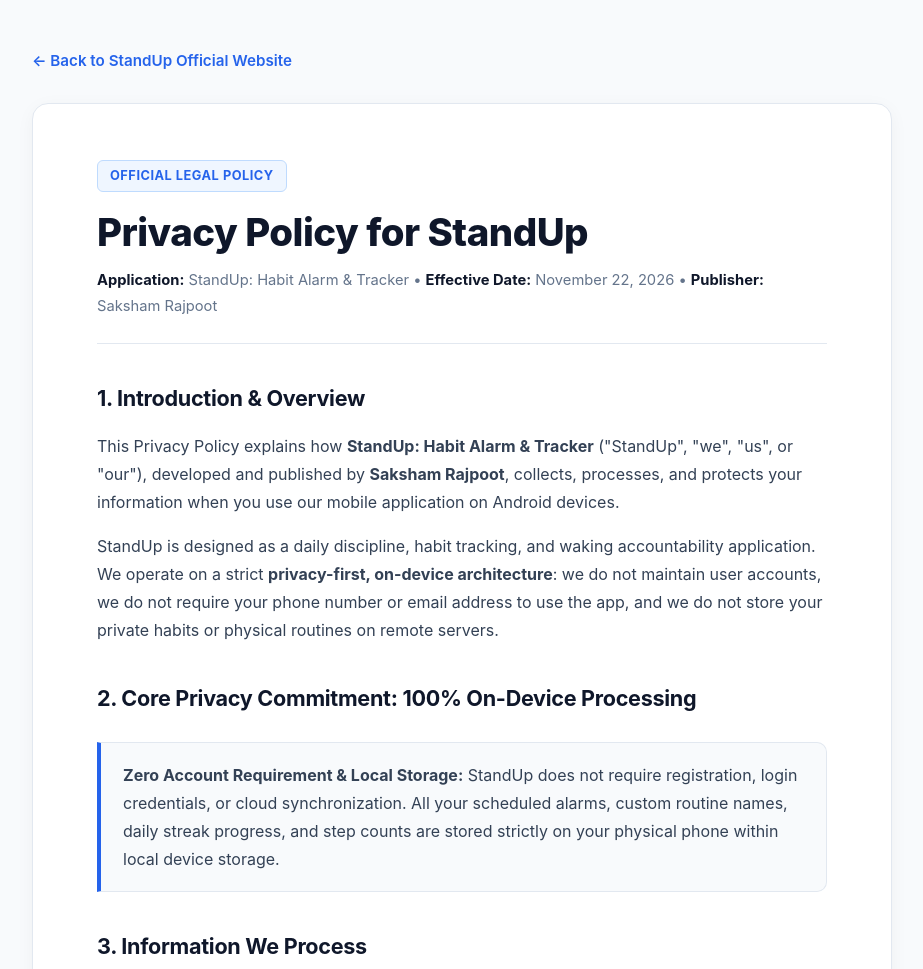
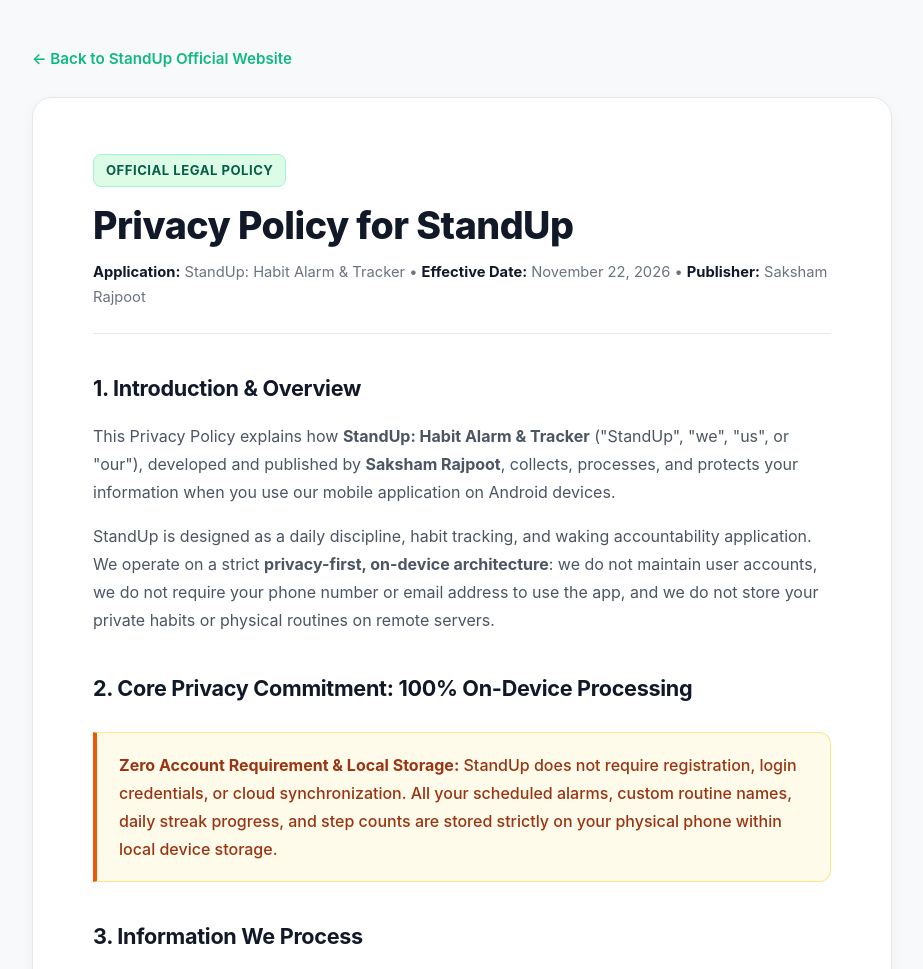
Before and after one commit to SakshamRajpoot10/Growth-Streaks, a website: page docs/privacy.html in a window 1280 px wide. Shown: the top 969 px of the page, without its empty margins (178-1101 px from the left). Drawn offline with Linux system fonts and the light colour scheme.

Commit message:
style(theme): harmonize website and privacy policy with exact StandUp app design system

```diff
--- a/docs/privacy.html
+++ b/docs/privacy.html
@@ -8,35 +8,39 @@
   <link rel="icon" type="image/png" href="assets/icon.png">
   <style>
     :root {
-      --bg-page: #f8fafc;
-      --bg-card: #ffffff;
-      --text-heading: #0f172a;
-      --text-body: #334155;
-      --text-muted: #64748b;
-      --primary: #2563eb;
-      --primary-hover: #1d4ed8;
-      --accent-teal: #0d9488;
-      --border: #e2e8f0;
-      --border-focus: #cbd5e1;
+      --bg-canvas: #F8F9FA;
+      --bg-card: #FFFFFF;
+      --text-heading: #111827;
+      --text-body: #4B5563;
+      --text-muted: #6B7280;
+      --primary: #10B981;
+      --primary-hover: #059669;
+      --primary-light: #34D399;
+      --primary-soft: #DCFCE7;
+      --primary-text: #065F46;
+      --streak-accent: #EA580C;
+      --streak-bg: #FFFBEB;
+      --streak-border: #FDE68A;
+      --streak-text: #9A3412;
+      --border: #E5E7EB;
+      --border-subtle: #F3F4F6;
+      --shadow-card: 0 4px 16px -2px rgba(17, 24, 39, 0.05);
       --font: -apple-system, BlinkMacSystemFont, "Segoe UI", Roboto, "Helvetica Neue", Arial, sans-serif;
     }
     * { box-sizing: border-box; margin: 0; padding: 0; }
     body {
       font-family: var(--font);
-      background-color: var(--bg-page);
+      background-color: var(--bg-canvas);
       color: var(--text-body);
       line-height: 1.75;
-      padding: 48px 20px;
+      padding: 44px 20px;
     }
     .wrapper {
       max-width: 860px;
       margin: 0 auto;
     }
     .nav-bar {
-      display: flex;
-      justify-content: space-between;
-      align-items: center;
-      margin-bottom: 28px;
+      margin-bottom: 24px;
     }
     .nav-bar a {
       display: inline-flex;
@@ -52,34 +56,34 @@
     .doc-container {
       background: var(--bg-card);
       border: 1px solid var(--border);
-      border-radius: 16px;
-      padding: 56px 64px;
-      box-shadow: 0 4px 20px -2px rgba(15, 23, 42, 0.05);
+      border-radius: 20px;
+      padding: 56px 60px;
+      box-shadow: var(--shadow-card);
     }
     .doc-badge {
       display: inline-block;
-      background: #eff6ff;
-      color: var(--primary);
-      border: 1px solid #bfdbfe;
+      background: var(--primary-soft);
+      color: var(--primary-text);
+      border: 1px solid #A7F3D0;
       padding: 4px 12px;
-      border-radius: 6px;
-      font-size: 0.8rem;
+      border-radius: 8px;
+      font-size: 0.82rem;
       font-weight: 700;
       text-transform: uppercase;
       letter-spacing: 0.5px;
       margin-bottom: 16px;
     }
     h1 {
-      font-size: 2.4rem;
+      font-size: 2.35rem;
       font-weight: 800;
       color: var(--text-heading);
       letter-spacing: -0.5px;
-      margin-bottom: 12px;
+      margin-bottom: 10px;
       line-height: 1.25;
     }
     .doc-meta {
-      padding-bottom: 24px;
-      margin-bottom: 36px;
+      padding-bottom: 22px;
+      margin-bottom: 34px;
       border-bottom: 1px solid var(--border);
       font-size: 0.92rem;
       color: var(--text-muted);
@@ -101,17 +105,16 @@
     p { margin-bottom: 16px; font-size: 1rem; color: var(--text-body); }
     ul { margin-left: 24px; margin-bottom: 20px; }
     li { margin-bottom: 8px; color: var(--text-body); }
-    .callout {
-      background: #f8fafc;
-      border-left: 4px solid var(--primary);
-      border-top: 1px solid var(--border);
-      border-right: 1px solid var(--border);
-      border-bottom: 1px solid var(--border);
-      border-radius: 0 10px 10px 0;
+    .callout-streak {
+      background: var(--streak-bg);
+      border: 1px solid var(--streak-border);
+      border-left: 4px solid var(--streak-accent);
+      border-radius: 0 12px 12px 0;
       padding: 18px 22px;
       margin: 24px 0;
+      color: var(--streak-text);
     }
-    .callout p { margin-bottom: 0; }
+    .callout-streak p { margin-bottom: 0; color: var(--streak-text); font-weight: 500; }
     .table-responsive {
       overflow-x: auto;
       margin: 24px 0;
@@ -128,20 +131,20 @@
       vertical-align: top;
     }
     th {
-      background-color: #f8fafc;
+      background-color: #F9FAFB;
       color: var(--text-heading);
       font-weight: 600;
     }
-    td { background-color: #ffffff; }
+    td { background-color: #FFFFFF; }
     .contact-box {
-      background: #f0fdf4;
-      border: 1px solid #bbf7d0;
-      border-radius: 12px;
+      background: var(--primary-soft);
+      border: 1px solid #A7F3D0;
+      border-radius: 14px;
       padding: 24px;
       margin: 28px 0;
     }
-    .contact-box h3 { color: #166534; margin-top: 0; }
-    .contact-box p { color: #15803d; margin-bottom: 6px; }
+    .contact-box h3 { color: var(--primary-text); margin-top: 0; }
+    .contact-box p { color: #047857; margin-bottom: 6px; }
     .doc-footer {
       margin-top: 48px;
       padding-top: 24px;
@@ -151,7 +154,7 @@
       text-align: center;
     }
     @media (max-width: 768px) {
-      body { padding: 24px 12px; }
+      body { padding: 20px 12px; }
       .doc-container { padding: 32px 20px; }
       h1 { font-size: 1.85rem; }
       h2 { font-size: 1.25rem; }
@@ -179,7 +182,7 @@
       <p>StandUp is designed as a daily discipline, habit tracking, and waking accountability application. We operate on a strict <strong>privacy-first, on-device architecture</strong>: we do not maintain user accounts, we do not require your phone number or email address to use the app, and we do not store your private habits or physical routines on remote servers.</p>
 
       <h2>2. Core Privacy Commitment: 100% On-Device Processing</h2>
-      <div class="callout">
+      <div class="callout-streak">
         <p><strong>Zero Account Requirement & Local Storage:</strong> StandUp does not require registration, login credentials, or cloud synchronization. All your scheduled alarms, custom routine names, daily streak progress, and step counts are stored strictly on your physical phone within local device storage.</p>
       </div>
 
@@ -296,8 +299,8 @@
       <div class="contact-box">
         <h3>Developer & Grievance Redressal Contact</h3>
         <p><strong>Developer:</strong> Saksham Rajpoot</p>
-        <p><strong>Email:</strong> <a href="mailto:sakshamrajpoot094@gmail.com" style="color: #166534; font-weight: 600;">sakshamrajpoot094@gmail.com</a></p>
-        <p><strong>Official Website:</strong> <a href="https://sakshamrajpoot10.github.io/Growth-Streaks/" style="color: #166534;">https://sakshamrajpoot10.github.io/Growth-Streaks/</a></p>
+        <p><strong>Email:</strong> <a href="mailto:sakshamrajpoot094@gmail.com" style="color: var(--primary-text); font-weight: 600;">sakshamrajpoot094@gmail.com</a></p>
+        <p><strong>Official Website:</strong> <a href="https://sakshamrajpoot10.github.io/Growth-Streaks/" style="color: var(--primary-text);">https://sakshamrajpoot10.github.io/Growth-Streaks/</a></p>
         <p><strong>Location:</strong> India</p>
       </div>
 
```
Also changed, not shown: docs/index.html (+86 -41 lines), docs/privacy-policy.html (+50 -47 lines).
